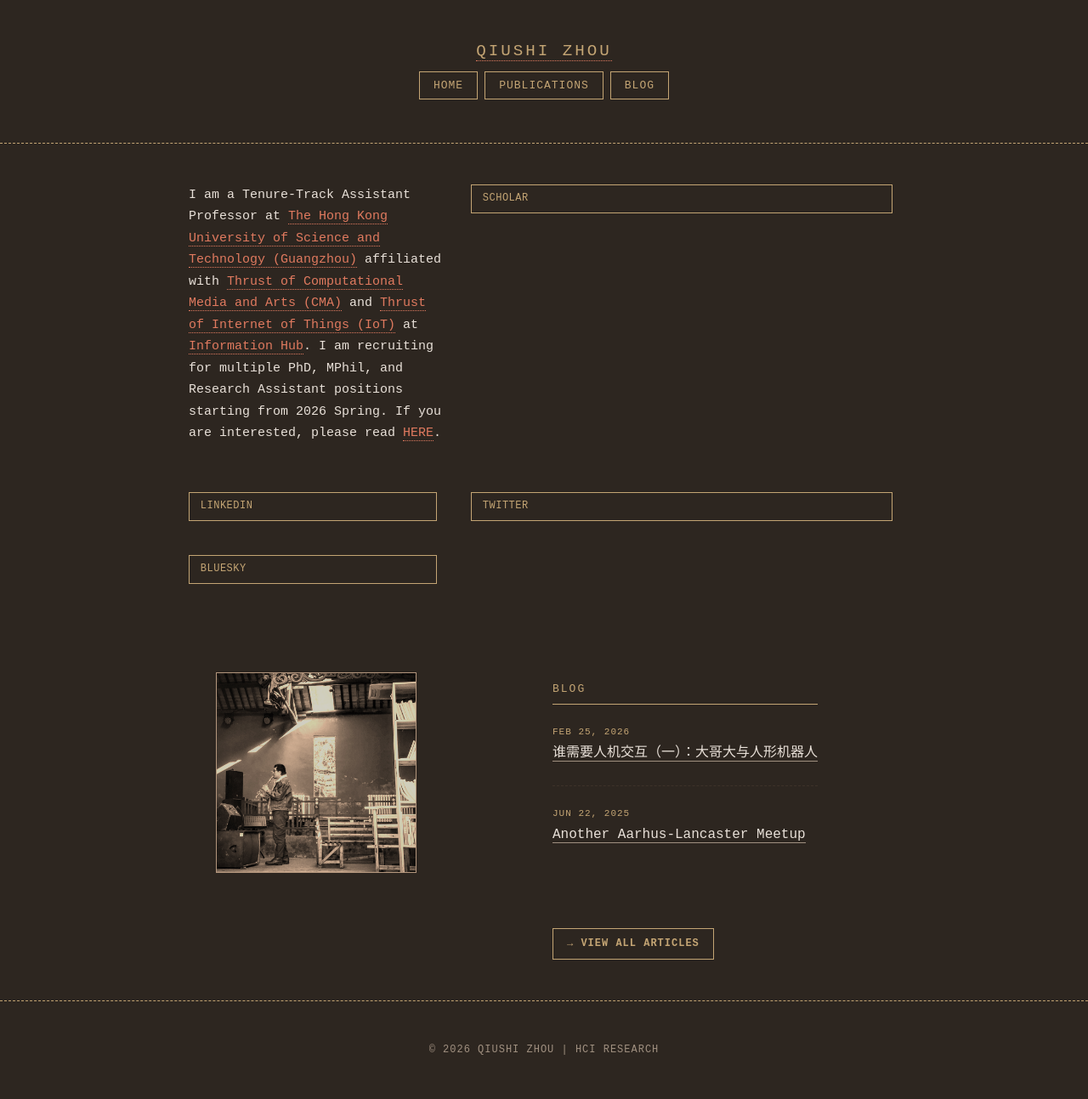
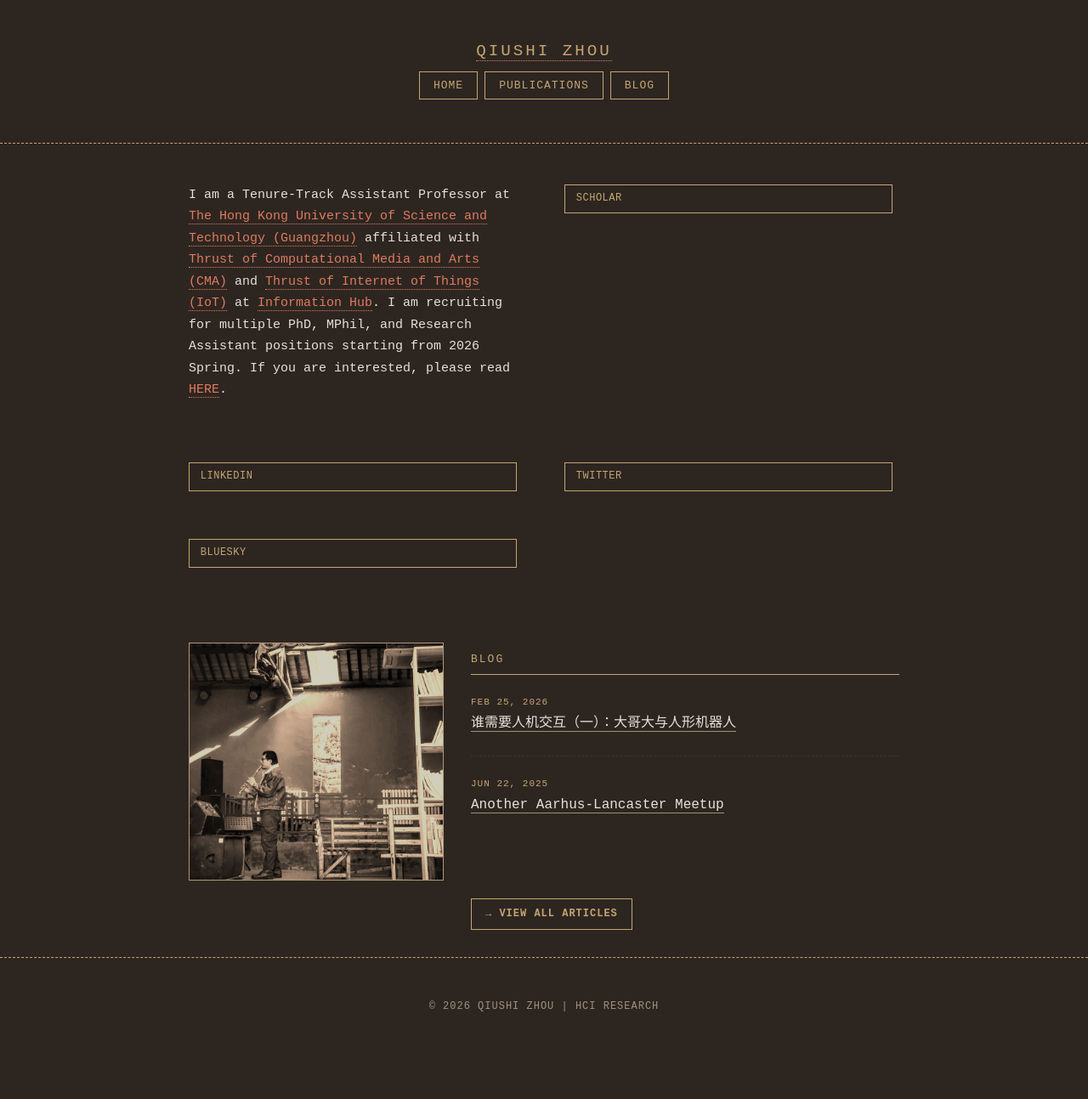
Before and after one commit to qiushi-zhou/qiushi-zhou.github.io, a Jekyll site: the page built from index.html, in a window 1280 px wide. Shown: the whole page at 85% size. Built offline with Jekyll 4.4.1, drawn with Linux system fonts in a browser that asks for light colours; after the commit the page ends 1242 px from its top, so only the background shows below that.

Commit message:
Decouple homepage and blog layouts - separate CSS classes for each

```diff
--- a/assets/scss/_layout.scss
+++ b/assets/scss/_layout.scss
@@ -70,9 +70,25 @@
   }
 }
 
-/* Intro section */
+/* Intro section - homepage specific */
 .intro {
   padding: 2rem 0;
+
+  .container {
+    display: grid;
+    grid-template-columns: 1fr 1fr;
+    gap: 3rem;
+    align-items: start;
+    max-width: 900px;
+    margin: 0 auto;
+    padding: 1rem 2rem;
+
+    @media (max-width: 700px) {
+      grid-template-columns: 1fr;
+      padding: 1rem;
+    }
+  }
+
   .lead {
     font-size: 15px;
     font-weight: normal;
@@ -88,7 +104,12 @@
       }
     }
   }
-  a[href*="scholar"], a[href*="linkedin"], a[href*="twitter"], a[href*="bsky"] {
+
+  /* Social links on homepage */
+  a[href*="scholar"],
+  a[href*="linkedin"],
+  a[href*="twitter"],
+  a[href*="bsky"] {
     display: inline-block;
     margin-right: 0.5rem;
     margin-bottom: 0.5rem;
@@ -164,15 +185,15 @@
   padding: 2rem 1rem;
 }
 
-/* Blog list on updates page - match publications layout */
+/* Blog list on updates page */
 .blog-list-container {
   max-width: 680px;
   margin: 0 auto;
   padding: 1rem;
 }
 
-/* Home page post-list - two column grid */
-.post-list {
+/* Home page specific post list - two column grid */
+.home-post-list {
   display: grid;
   grid-template-columns: 300px 1fr;
   gap: 2rem;
@@ -181,34 +202,15 @@
   padding: 2rem;
 }
 
-.post-list-image img {
-  width: 100%;
-  height: 280px;
-  object-fit: cover;
-}
-
-/* Home page intro section - keep grid layout */
-.intro {
-  .container {
-    display: grid;
-    grid-template-columns: 300px 1fr;
-    gap: 2rem;
-    align-items: start;
-
-    @media (max-width: 700px) {
-      grid-template-columns: 1fr;
-    }
+.home-image-col {
+  img {
+    width: 100%;
+    height: 280px;
+    object-fit: cover;
   }
 }
 
-.intro img {
-  width: 100%;
-  max-width: 300px;
-  height: auto;
-  object-fit: cover;
-}
-
-.post-list-content {
+.home-content-col {
   /* content styling */
 }
 
@@ -270,7 +272,7 @@
 }
 
 /* View all link */
-.post-list a[href*="/updates/"] {
+.home-content-col a[href*="/updates/"] {
   display: inline-block;
   margin-top: 1rem;
   padding: 0.5rem 1rem;
@@ -314,10 +316,16 @@
     padding: 1rem;
   }
 
-  .intro img {
+  .home-post-list {
+    grid-template-columns: 1fr;
+    padding: 1rem;
+  }
+
+  .home-image-col img {
     max-width: 300px;
     margin: 0 auto;
     display: block;
+    height: auto;
   }
 
   /* Mobile image filter - maintain warm theme */
@@ -330,11 +338,6 @@
     padding: 1rem;
   }
 
-  .post-list {
-    grid-template-columns: 1fr;
-    padding: 1rem;
-  }
-
   .navbar {
     flex-wrap: wrap;
   }
--- a/index.html
+++ b/index.html
@@ -5,11 +5,11 @@
 
 {% include intro.html %}
 
-<section class="post-list">
-<div class="container">
-  <img src="/assets/images/side.jpg" alt="">
+<section class="home-post-list">
+  <div class="home-image-col">
+    <img src="/assets/images/side.jpg" alt="">
   </div>
-  <div class="container">
+  <div class="home-content-col">
     <h2 class="category-title">Blog</h2>
     {% for post in site.posts limit:2 %}
       <article class="post-item">
@@ -21,5 +21,4 @@
       <a href="/updates/" style="font-weight: 700; letter-spacing: 1px;">→ View all articles</a>
     </div>
   </div>
-
 </section>
```
